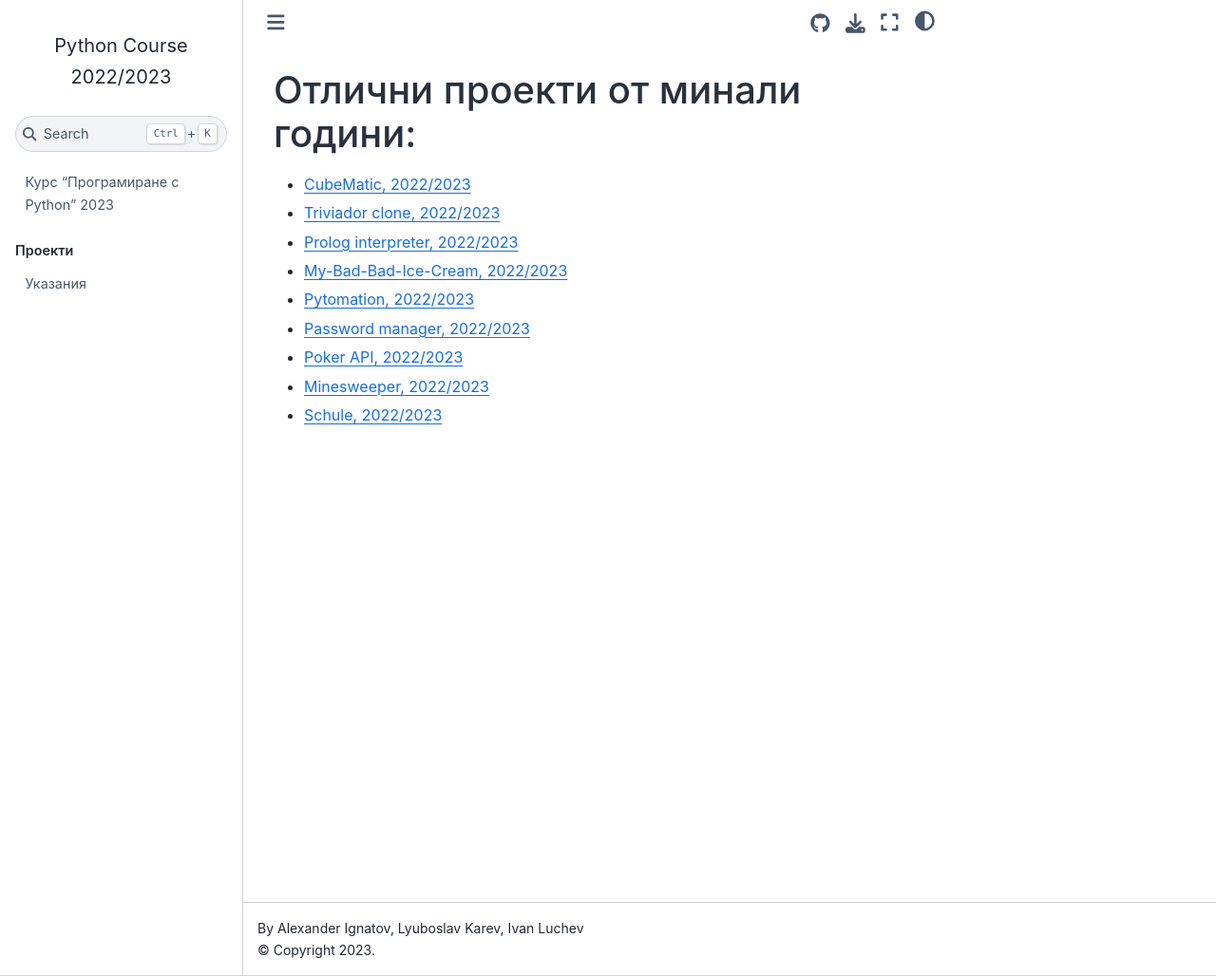
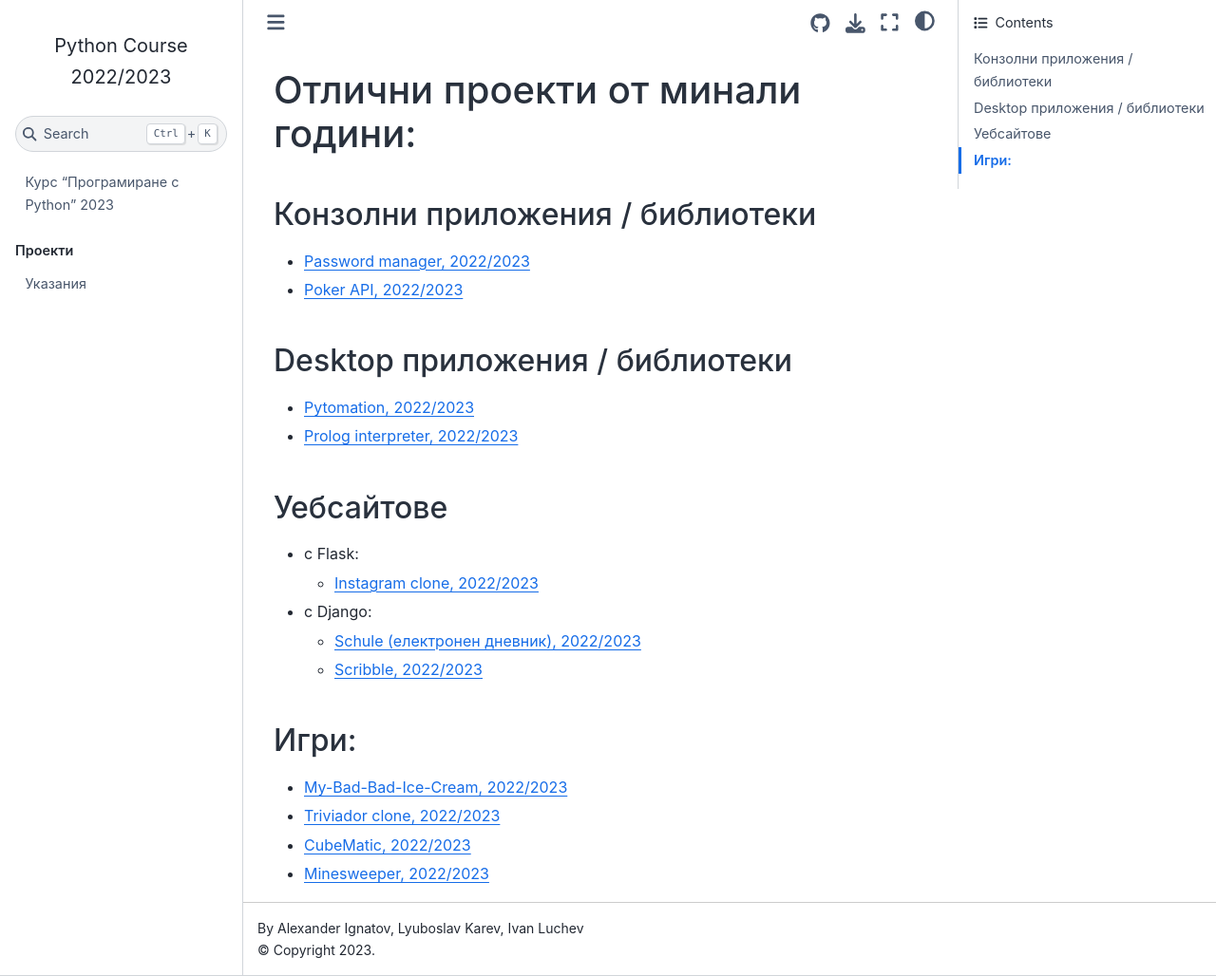
Before and after one commit to fmipython/PythonCourse2023, a Jupyter Book: the page built from example_projects.md, in a window 1280 px wide and 1028 px high. Shown: the whole window at 95% size. Built offline with Jupyter Book 1.0.4 settings and Sphinx 7.4.7 and the Sphinx Book theme 1.1.4, drawn with Linux system fonts in a browser that asks for light colours; pages that are not in the unit, such as notebooks, are missing from menus.

Commit message:
Update example_projects.md
Co-authored-by: AI <yalishanda@abv.bg>

```diff
--- a/example_projects.md
+++ b/example_projects.md
@@ -1,11 +1,24 @@
 # Отлични проекти от минали години:
 
-- [CubeMatic, 2022/2023](https://github.com/RylaD303/CubeMatic)
-- [Triviador clone, 2022/2023](https://github.com/vladi2703/triviador-clone)
-- [Prolog interpreter, 2022/2023](https://github.com/HeavyHelium/python-course-project)
-- [My-Bad-Bad-Ice-Cream, 2022/2023](https://github.com/YoanaAneva/My-Bad-Bad-Ice-Cream)
-- [Pytomation, 2022/2023](https://github.com/kristian3551/Pytomaton)
+## Конзолни приложения / библиотеки
 - [Password manager, 2022/2023](https://github.com/lyudmilstamenov/password_manager)
 - [Poker API, 2022/2023](https://github.com/rosenkolev1/Python-Project)
+
+## Desktop приложения / библиотеки
+- [Pytomation, 2022/2023](https://github.com/kristian3551/Pytomaton)
+- [Prolog interpreter, 2022/2023](https://github.com/HeavyHelium/python-course-project)
+
+## Уебсайтове
+
+- с Flask:
+    - [Instagram clone, 2022/2023](https://github.com/GerganaAngelova02/Instagram_clone_app)
+
+- с Django:
+    - [Schule (електронен дневник), 2022/2023](https://github.com/karinaghristova/Schule)
+    - [Scribble, 2022/2023](https://github.com/arctfx/scribble)
+
+## Игри:
+- [My-Bad-Bad-Ice-Cream, 2022/2023](https://github.com/YoanaAneva/My-Bad-Bad-Ice-Cream)
+- [Triviador clone, 2022/2023](https://github.com/vladi2703/triviador-clone)
+- [CubeMatic, 2022/2023](https://github.com/RylaD303/CubeMatic)
 - [Minesweeper, 2022/2023](https://github.com/toduko/minesweeper)
-- [Schule, 2022/2023](https://github.com/karinaghristova/Schule)
```
